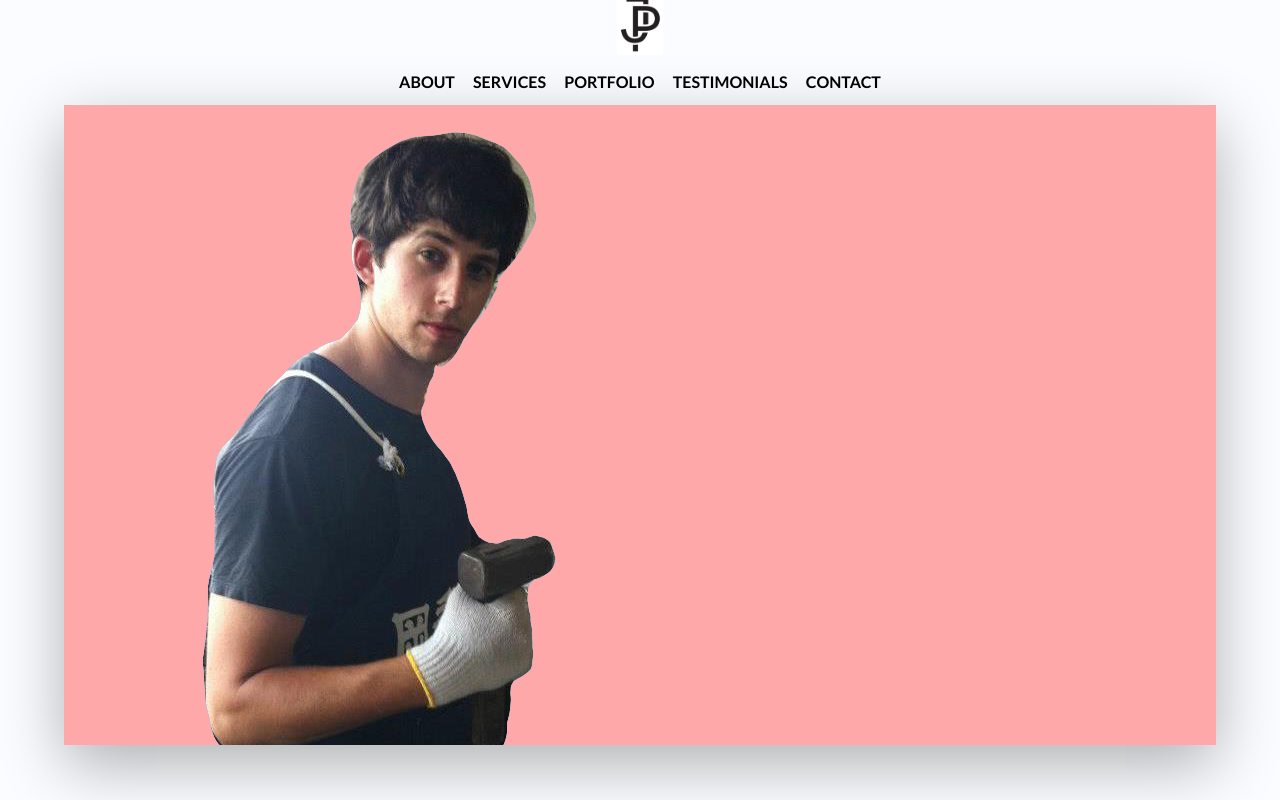
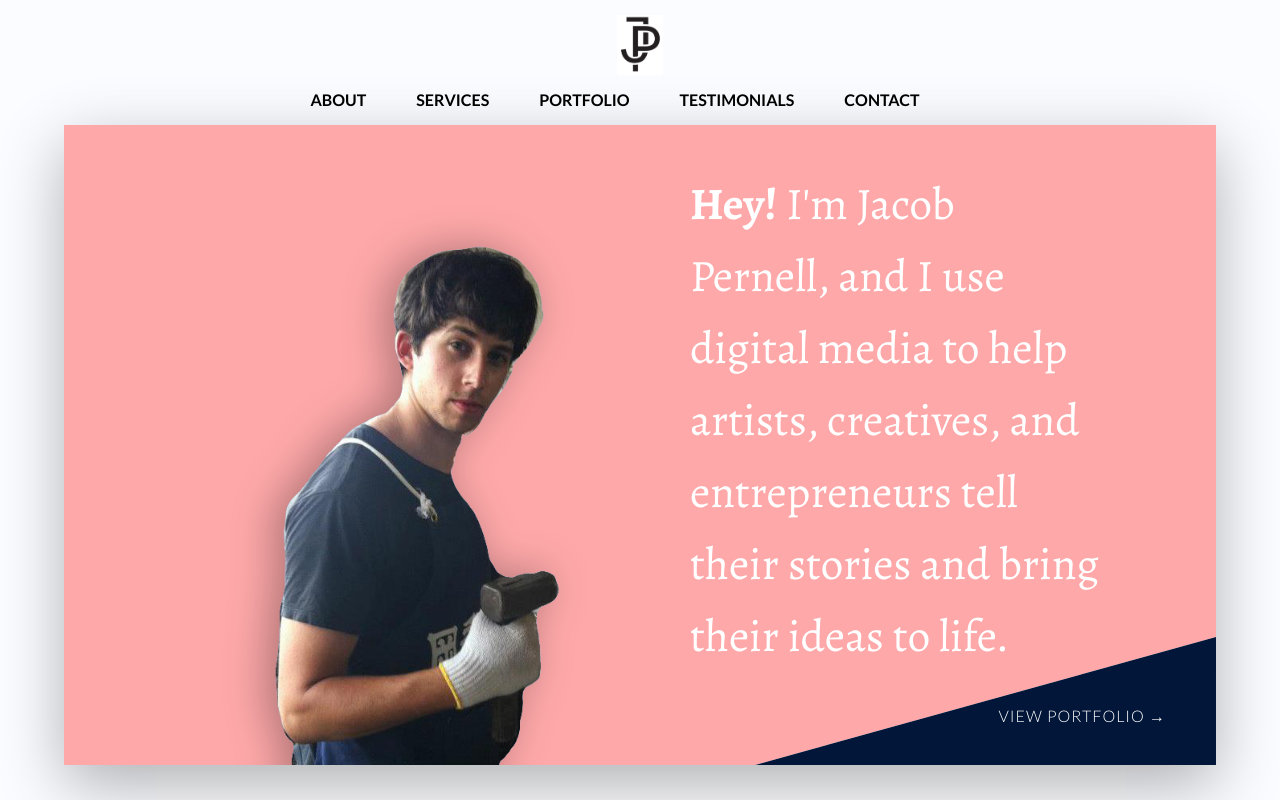
Before and after one commit to JacobPernell/jp-media, a website: page index.html in a window 1280 px wide. Drawn offline with nearby package versions, Linux system fonts and the light colour scheme.

Commit message:
Finished center box layout with overflow and placeholder mockup of un-animated hero section is done.

```diff
--- a/index.html
+++ b/index.html
@@ -6,7 +6,7 @@
     <meta name="viewport" content="width=device-width, initial-scale=1.0">
     <meta http-equiv="X-UA-Compatible" content="ie=edge">
 
-    <link href="https://fonts.googleapis.com/css?family=Alegreya:400,700|Lato:400,700" rel="stylesheet">
+    <link href="https://fonts.googleapis.com/css?family=Alegreya:400,700|Lato:300,400,700" rel="stylesheet">
     <link rel="stylesheet" href="css/style.css">
     <!-- <link rel="shortcut icon" type="image/png" href="img/favicon.png"> -->
 
@@ -61,8 +61,13 @@
             <main class="main-content">
 
                 <section class="hero">
-                    <img src="img/hero-jacob.png" alt="Jacob Pernell hero image" class="hero__img">
-                    <h1 class="hero__text">I'm Jacob Pernell. Text text text test test test.</h1>
+                    <div class="hero__container">
+                        <img src="img/hero-jacob.png" alt="Jacob Pernell hero image" class="hero__img">
+                        <h1 class="hero__text">
+                            <span>Hey!</span> I'm Jacob Pernell, and I use digital media to help artists, creatives, and entrepreneurs tell their stories and bring their ideas to life.
+                        </h1>
+                    </div>
+                    <a href="#" class="hero__learn-more">View Portfolio &rarr;</a>
                 </section>
 
                 <section class="about">About section</section>
--- /dev/null
+++ b/sass/_animations.scss
@@ -0,0 +1,21 @@
+@keyframes moveInLeft {
+  0% {
+    opacity: 0;
+    transform: translateX(-10rem);
+  }
+
+  100% {
+    opacity: 1;
+    transform: translateX(0);
+  }
+}
+
+@keyframes fadeIn {
+  0% {
+    opacity: 0;
+  }
+
+  100% {
+    opacity: 1;
+  }
+}
--- a/sass/_base.scss
+++ b/sass/_base.scss
@@ -1,4 +1,6 @@
 :root {
+
+    --color-white: #FFF;
     --color-off-white: #FBFCFF;
     --color-grey-light-1: #F9F9F9;
     --color-grey-light-2: #F4F2F2;
@@ -8,14 +10,19 @@
     --color-black: #000;
 
     --color-pink: #FEA8A9;
+    --color-pink-dark: #C44C96;
     --color-purple-dark: #400E72;
     --color-purple-light: #9E429D;
-    --color-blue-dark: #1C548F;
+    --color-blue-dark: #011638;
+    --color-blue-medium: #1C548F;
+    --color-blue-medium-2: #365B96;
     --color-blue-light: #1C6E8C;
     --color-yellow: #F9EC2F;
 
     --shadow-dark: 0 2rem 6rem rgba(0, 0, 0, .3);
     --shadow-light: 0 2rem 5rem rgba(0,0,0,.06);
+
+    --drop-shadow: drop-shadow(-1rem 0 2rem rgba(0,0,0,.3));
 
     --line: 1px solid var(--color-grey-light-2);
 }
--- a/sass/_header.scss
+++ b/sass/_header.scss
@@ -5,26 +5,47 @@
     justify-content: space-between;
     align-items: center;
 
-    margin-top: -6rem;
+    margin-top: -2rem;
     margin-bottom: 1rem;
 
     &__nav {
         font-weight: 700;
         font-size: 1.6rem;
-        width: 50rem;
+        // width: 50rem;
 
         .top-nav {
             display: flex;
             flex-direction: row;
-            justify-content: space-around;
-
+            justify-content: center;
+            width: 100%;
             list-style: none;
 
-            &__link:link,
-            &__link:visited {
-                color: var(--color-black);
-                text-decoration: none;
-                text-transform: uppercase;
+            &__item {
+                margin-right: 5rem;
+            }
+
+            &__link {
+                display: inline-block;
+
+                &:link,
+                &:visited {
+                    color: var(--color-black);
+                    text-decoration: none;
+                    text-transform: uppercase;
+                }
+
+                &::after {
+                    content: "";
+                    display: block;
+                    width: 0;
+                    height: 2px;
+                    background: var(--color-black);
+                    transition: width .3s ease-out;
+                }
+
+                &:hover::after {
+                    width: 100%;
+                }
             }
         }
     }
--- a/sass/_hero.scss
+++ b/sass/_hero.scss
@@ -1,21 +1,79 @@
 .hero {
     height: 100%;
-    background-color: var(--color-pink);
-    // -webkit-clip-path: polygon(0 0, 100% 0, 100% 90vh, 60% 100%, 0 100%);
-    // clip-path: polygon(0 0, 100% 0, 100% 90vh, 60% 100%, 0 100%);
+    width: 100%;
+    display: flex;
+    flex-direction: row;
+    position: relative;
+    z-index: 50;
 
-    @supports (clip-path: polygon(0 0)) or (-webkit-clip-path: polygon(0 0)) {
-        -webkit-clip-path: polygon(0 0, 100% 0, 100% 90vh, 60% 100%, 0 100%);
-        clip-path: polygon(0 0, 100% 0, 100% 90vh, 60% 100%, 0 100%);
+    &__container {
+        height: 80vh;
+        background-color: var(--color-pink);
+        display: flex;
+        flex-direction: row;
+
+        @supports (clip-path: polygon(0 0)) or (-webkit-clip-path: polygon(0 0)) {
+            clip-path: polygon(0 0, 100% 0, 100% 80%, 60% 100%, 0 100%);
+        }
     }
 
     &__img {
-        height: 80%;
+        height: 90%;
+        filter: var(--drop-shadow);
+        transform: translate(10rem, 10rem);
     }
 
     &__text {
+        width: 40%;
         font-family: $font-serif;
         font-size: 4.5rem;
         color: #FFF;
+        align-self: center;
+        font-weight: 400;
+        padding-left: 5rem;
+        padding-bottom: 5rem;
+        animation: fadeIn .7s ease-out;
+
+        span {
+            font-weight: 700;
+        }
+    }
+
+    &__learn-more {
+        width: 40%;
+        height: 20%;
+        text-transform: uppercase;
+        text-decoration: none;
+        font-weight: 300;
+        letter-spacing: .1rem;
+        background-color: var(--color-blue-dark);
+        z-index: 100;
+
+        display: flex;
+        align-self: flex-end;
+        justify-content: flex-end;
+        align-items: center;
+        padding-top: 3rem;
+        padding-right: 5rem;
+
+        position: absolute;
+        left: 60%;
+
+        transition: all .2s ease-out;
+
+        @supports (clip-path: polygon(0 0)) or (-webkit-clip-path: polygon(0 0)) {
+            clip-path: polygon(100% 0, 100% 100%, 0 100%);
+        }
+
+        &:link,
+        &:visited {
+            color: var(--color-white);
+        }
+
+        &:hover {
+            background-color: var(--color-blue-medium-2);
+            color: var(--color-white);
+            height: 22%;
+        }
     }
 }
--- a/sass/_layout.scss
+++ b/sass/_layout.scss
@@ -2,7 +2,9 @@
     display: flex;
     align-items: center;
     justify-content: center;
-    background-color: var(--color-off-white);
+    background-image: linear-gradient(to right bottom, var(--color-off-white), var(--color-off-white));
+    background-size: cover;
+    background-repeat: no-repeat;
 }
 
 .container {
--- a/sass/main.scss
+++ b/sass/main.scss
@@ -1,4 +1,5 @@
 @import "about";
+@import "animations";
 @import "base";
 @import "contact";
 @import "header";
```
Also changed, not shown: css/style.css.
